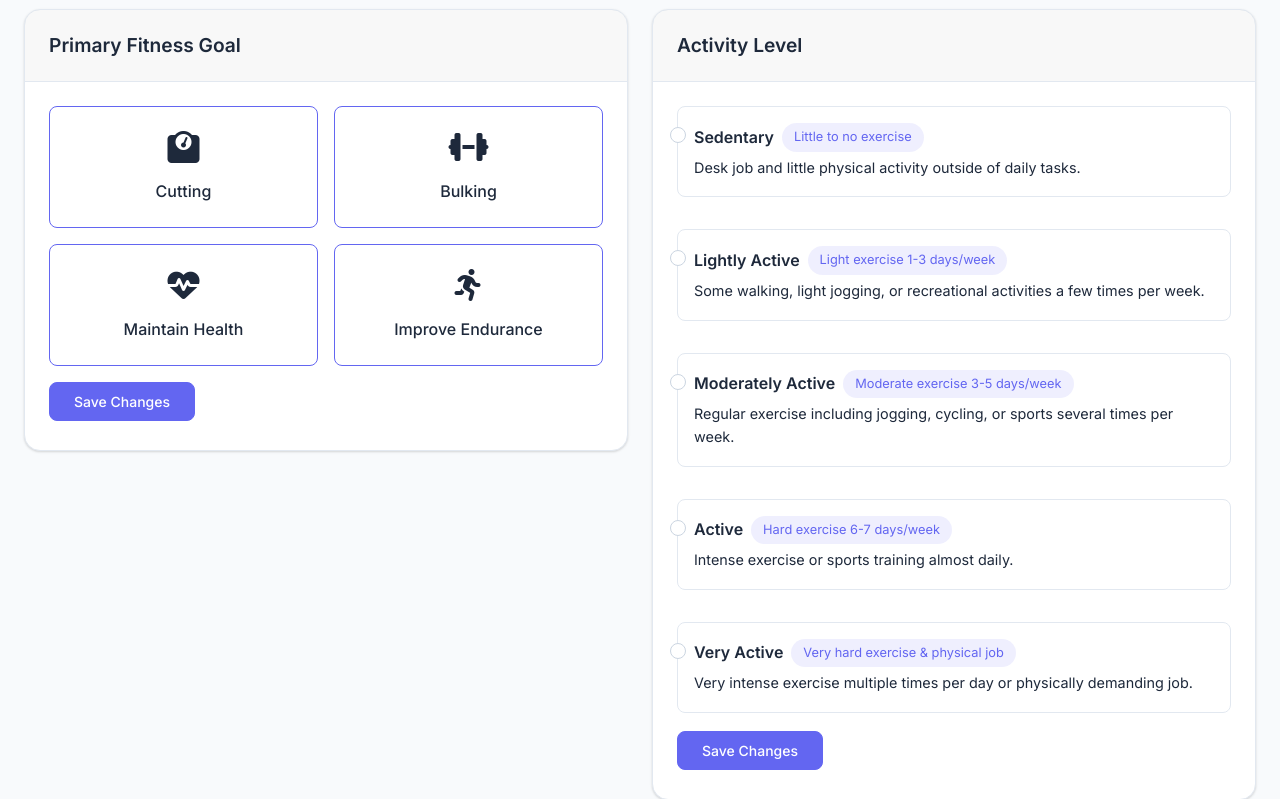
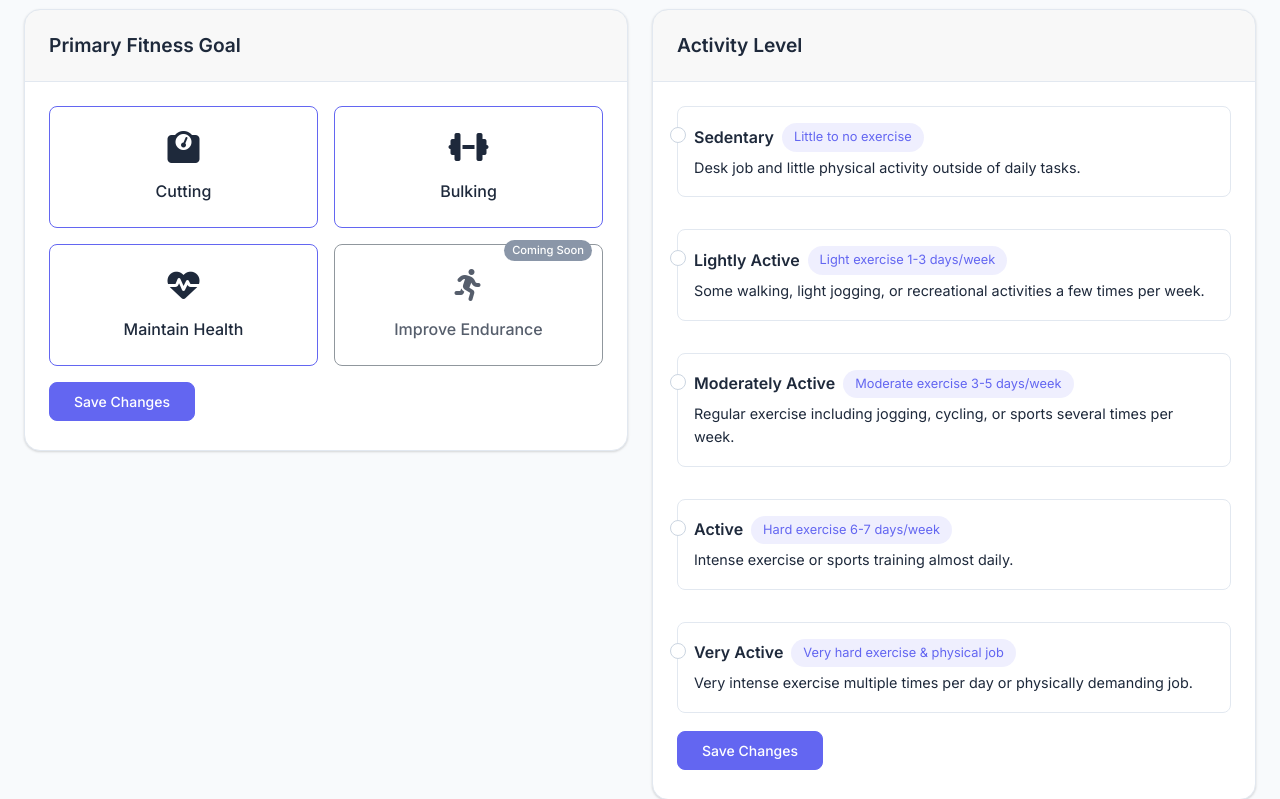
Before and after one commit to Elivius/YourFit-Journey, a PHP site: page /settings.php in a window 1280 px wide, after a click on "Fitness Goals". Shown: the part 219-1018 px from the top of the page. Run offline with PHP 8.4, Linux system fonts and the light colour scheme; the visitor is signed in with stand-in values (Sample User, id 1); tables that the repository leaves empty or names only in its code hold one stand-in row (values such as "Sample post").

```diff
--- a/todo.txt
+++ b/todo.txt
@@ -4,7 +4,6 @@
 
 ============================== URGENT ===================================
 
-- Workout Histroy
 - Privacy Policy
 - T&C
 - PFP
--- a/user-site/frontend/assets/css/settings.css
+++ b/user-site/frontend/assets/css/settings.css
@@ -133,6 +133,19 @@ input:checked + .btn-outline-primary {
     margin-bottom: 0;
 }
 
+.coming-soon-badge {
+    position: absolute;
+    top: -5px;
+    right: 10px;
+    background-color: var(--secondary);
+    color: white;
+    font-size: 0.7rem;
+    padding: 2px 8px;
+    border-radius: 999px;
+    font-weight: 500;
+    z-index: 1;
+}
+
 /* Activity Level */
 .activity-level-options {
     display: flex;
--- a/user-site/frontend/settings.php
+++ b/user-site/frontend/settings.php
@@ -197,34 +197,6 @@ require_once '../backend/preload_settings.php';
                                                     <span class="input-group-text">kg</span>
                                                 </div>
                                             </div>
-                                            <!-- <div class="col-md-4">
-                                                <label for="bodyFat" class="form-label">Body Fat</label>
-                                                <div class="input-group">
-                                                    <input type="number" class="form-control" id="bodyFat" value="15">
-                                                    <span class="input-group-text">%</span>
-                                                </div>
-                                            </div>
-                                            <div class="col-md-4">
-                                                <label for="chest" class="form-label">Chest</label>
-                                                <div class="input-group">
-                                                    <input type="number" class="form-control" id="chest" value="95">
-                                                    <span class="input-group-text">cm</span>
-                                                </div>
-                                            </div>
-                                            <div class="col-md-4">
-                                                <label for="waist" class="form-label">Waist</label>
-                                                <div class="input-group">
-                                                    <input type="number" class="form-control" id="waist" value="82">
-                                                    <span class="input-group-text">cm</span>
-                                                </div>
-                                            </div>
-                                            <div class="col-md-4">
-                                                <label for="hips" class="form-label">Hips</label>
-                                                <div class="input-group">
-                                                    <input type="number" class="form-control" id="hips" value="90">
-                                                    <span class="input-group-text">cm</span>
-                                                </div>
-                                            </div> -->
                                             <div class="form-message" id="physicalStatsFormMessage"></div>
                                             <div class="col-12 settings-btn-margin">
                                                 <button type="submit" class="btn btn-sm btn-primary">Save Changes</button>
@@ -322,13 +294,14 @@ require_once '../backend/preload_settings.php';
                                                 </label>
                                             </div>
                                             <div class="fitness-goal-option">
-                                                <input type="radio" class="btn-check" name="primary_goal" id="improveEndurance" autocomplete="off"
-                                                    <?= $user['goal'] === 'improve_endurance' ? 'checked' : '' ?>>
-                                                <label class="btn btn-outline-primary w-100" for="improveEndurance">
+                                                <input type="radio" class="btn-check" name="primary_goal" id="improveEndurance" autocomplete="off" disabled>
+                                                <label class="btn btn-outline-secondary w-100 position-relative opacity-75" for="improveEndurance">
+                                                    <div class="coming-soon-badge">Coming Soon</div>
                                                     <i class="fas fa-running"></i>
                                                     <div class="fitness-goal-text">Improve Endurance</div>
                                                 </label>
                                             </div>
+
                                         </div>
                                         <div class="form-message" id="primaryGoalFormMessage"></div>
                                         <div class="mt-3 settings-btn-margin">
```
